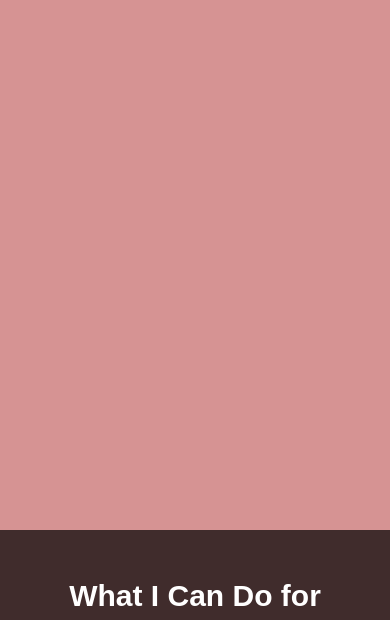
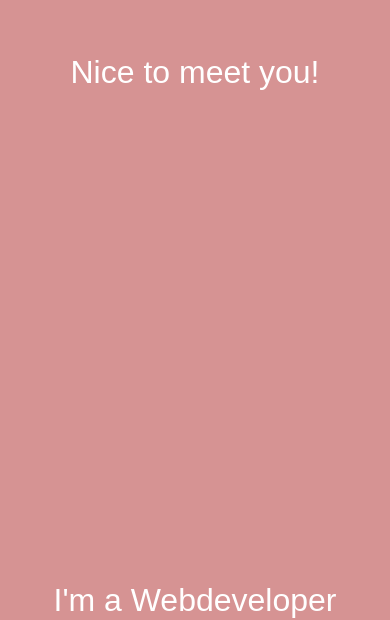
Before and after one commit to locojet/portafolio-vue, a Vue app: page / in a window 390 px wide. Shown: the part 1358-1978 px from the top of the page. Built offline with nearby package versions, Linux system fonts and the light colour scheme; a web font is replaced by a local one.

Commit message:
Automatisiertes Update

```diff
--- a/src/components/Mevideo.vue
+++ b/src/components/Mevideo.vue
@@ -9,6 +9,12 @@
     </div>
 
     <!-- Content Section -->
+
+    <div class="hello-container">
+      <div class="nicetomeetyou"><h2>Nice to meet you!</h2></div>
+    <div class="nicetomeetyou1"><h2>I'm a Webdeveloper</h2></div>
+  </div>
+
     <div class="content-section container-2">
       <div class="text-container">
         <h3 class="text-3xl font-semibold text-white mb-8 text-center">What I Can Do for You</h3>
@@ -46,6 +52,10 @@
         </div>
       </div>
     </div>
+
+      <div class="inspiration"><h2>Get inspired</h2></div>
+
+
   </section>
 </template>
 
@@ -60,6 +70,25 @@ export default {
 <style scoped>
 .wraperr{
   overflow-x: hidden;
+}
+.hello-container{
+  width: 100wh;
+  height: 100vh;
+}
+.nicetomeetyou {
+  font-size: 2rem;
+margin-top: 20rem;
+text-align: center;
+}
+.nicetomeetyou1 {
+  font-size: 2rem;
+margin-top: 30rem;
+text-align: center;
+}
+.inspiration{
+  font-size: 2rem;
+margin-top: 70rem;
+text-align: center;
 }
 /* Contenedor Padre */
 .parent-element {
@@ -136,7 +165,7 @@ export default {
     background: radial-gradient(circle, transparent, rgba(0, 0, 0, 1) 100%);
   }
   .parent-element {
-    height: 520vh; /* Ajusta la altura para móviles */
+    height: 700vh; /* Ajusta la altura para móviles */
     margin-top: -50rem;
   }
 
@@ -146,7 +175,8 @@ export default {
 
   .content-section {
     padding: 1rem;
-    top: 95vh;
+    top: 90vh;
+    margin-top: -10rem;
   }
   .text-container {
     padding: 2rem;
```
Also changed, not shown: 2 other files (tests, documents, lock files or other folders).
